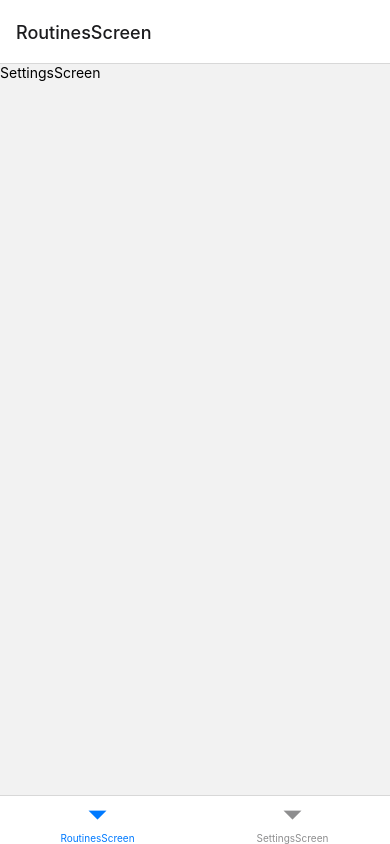
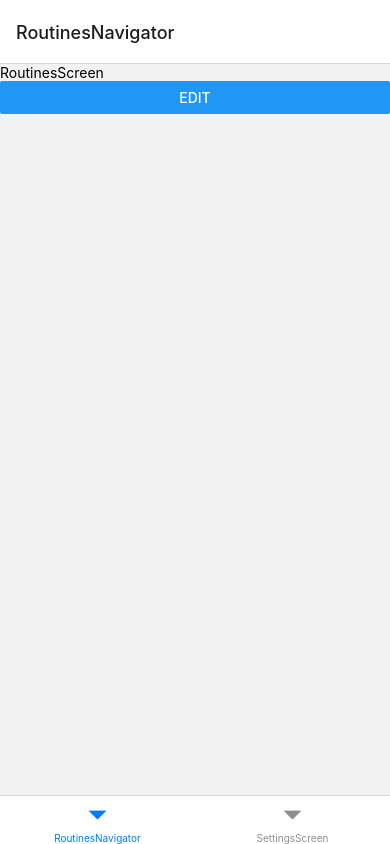
Before and after one commit to C-Advait/Circuits-iOS, a React Native app: screen / in a window 390 px wide. Built offline with nearby package versions, Linux system fonts and the light colour scheme.

Commit message:
Add subnavigator
Routines page is a stack navigator.
At some point, we'll also need to add
some style to the navigators. Next commit
will be some basic stuff.

```diff
--- a/app/navigation/AppNavigator.js
+++ b/app/navigation/AppNavigator.js
@@ -3,13 +3,14 @@ import { createBottomTabNavigator } from "@react-navigation/bottom-tabs";
 
 import routes from "./routes";
 import SettingsScreen from '../screens/SettingsScreen';
+import RoutineNavigator from './RoutineNavigator';
 
 const Tab = createBottomTabNavigator();
 
 function AppNavigator() {
   return (
         <Tab.Navigator>
-          <Tab.Screen name={routes.ROUTINES_SCREEN} component={SettingsScreen} />
+          <Tab.Screen name={routes.ROUTINES} component={RoutineNavigator} />
           <Tab.Screen name={routes.SETTINGS_SCREEN} component={SettingsScreen} />
         </Tab.Navigator>
   );
--- /dev/null
+++ b/app/navigation/RoutineNavigator.js
@@ -0,0 +1,19 @@
+import { createStackNavigator } from '@react-navigation/stack';
+import React from 'react';
+import { View, StyleSheet } from 'react-native';
+import RoutinesScreen from '../screens/RoutinesScreen';
+import RoutineEditScreen from '../screens/RoutineEditScreen';
+import routes from './routes';
+
+const Stack = createStackNavigator();
+
+function RoutineNavigator() {
+  return (
+    <Stack.Navigator screenOptions={{ headerShown: false }}>
+      <Stack.Screen name={routes.ROUTINES_SCREEN} component={RoutinesScreen} />
+      <Stack.Screen name={routes.ROUTINE_EDIT_SCREEN} component={RoutineEditScreen} />
+    </Stack.Navigator>
+  );
+}
+
+export default RoutineNavigator;
--- a/app/navigation/routes.js
+++ b/app/navigation/routes.js
@@ -1,4 +1,5 @@
 export default Object.freeze({
+  ROUTINES: "RoutinesNavigator",
   ROUTINES_SCREEN: "RoutinesScreen",
   ROUTINE_EDIT_SCREEN: "RoutineEditScreen",
   TIMER_SCREEN: "TimerScreen",
--- /dev/null
+++ b/app/screens/RoutineEditScreen.js
@@ -0,0 +1,22 @@
+import React from 'react';
+import { View, StyleSheet, Text, Button } from 'react-native';
+import Screen from '../components/Screen';
+import { useNavigation } from '@react-navigation/core';
+import routes from '../navigation/routes';
+
+function RoutineEditScreen(props) {
+  const navigation = useNavigation();
+
+  return (
+    <Screen>
+      <Text>RoutineEditScreen</Text>
+      <Button title={"routines"} onPress={() => navigation.navigate(routes.ROUTINES_SCREEN)}/>
+    </Screen>
+  );
+}
+
+const styles = StyleSheet.create({
+  container: {}
+});
+
+export default RoutineEditScreen;
--- /dev/null
+++ b/app/screens/RoutinesScreen.js
@@ -0,0 +1,21 @@
+import React from 'react';
+import { View, StyleSheet, Text, Button } from 'react-native';
+import Screen from '../components/Screen';
+import { useNavigation } from '@react-navigation/core';
+import routes from '../navigation/routes';
+
+function RoutinesScreen(props) {
+  const navigation = useNavigation();
+  return (
+    <Screen>
+      <Text>RoutinesScreen</Text>
+      <Button title={"edit"} onPress={() => navigation.navigate(routes.ROUTINE_EDIT_SCREEN)}/>
+    </Screen>
+  );
+}
+
+const styles = StyleSheet.create({
+  container: {}
+});
+
+export default RoutinesScreen;
--- a/package.json
+++ b/package.json
@@ -11,6 +11,7 @@
   "dependencies": {
     "@react-navigation/bottom-tabs": "^6.5.9",
     "@react-navigation/native": "^6.1.8",
+    "@react-navigation/stack": "^6.3.18",
     "expo": "~49.0.12",
     "expo-status-bar": "~1.6.0",
     "react": "18.2.0",
```
Also changed, not shown: 1 other file (tests, documents, lock files or other folders).
